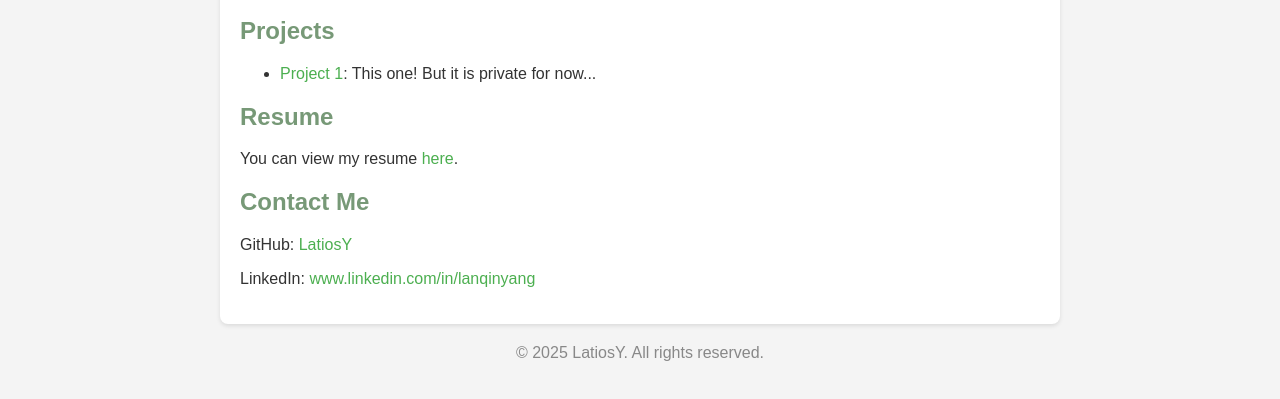
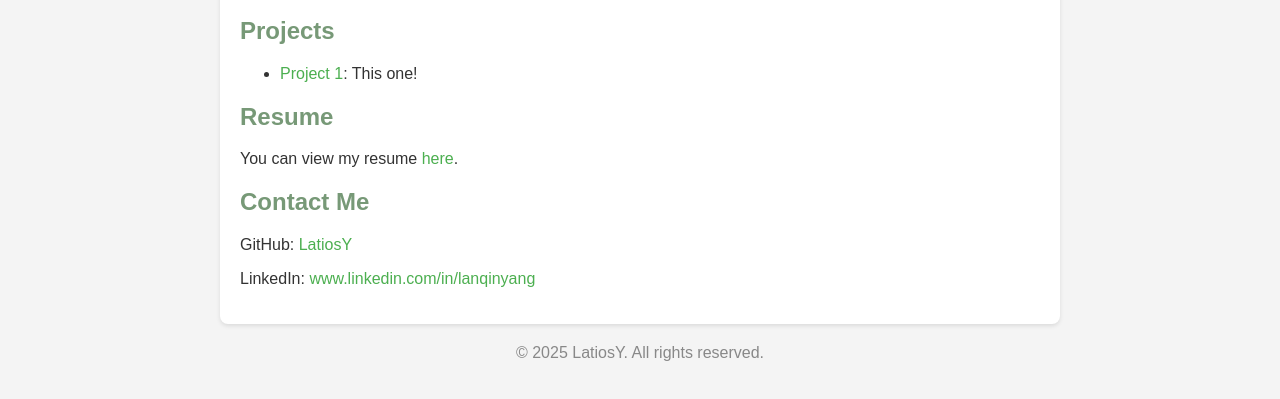
Before and after one commit to LatiosY/LatiosY.github.io, a plain HTML site: page index.html in a window 1280 px wide. Shown: the part 241-640 px from the top of the page. Drawn offline with Linux system fonts and the light colour scheme.

Commit message:
Update index.html

```diff
--- a/index.html
+++ b/index.html
@@ -58,7 +58,7 @@
 
         <h2>Projects</h2>
         <ul>
-            <li><a href="https://github.com/LatiosY/LatiosY.github.io" target="_blank">Project 1</a>: This one! But it is private for now...</li>
+            <li><a href="https://github.com/LatiosY/LatiosY.github.io" target="_blank">Project 1</a>: This one!</li>
         </ul>
 
         <h2>Resume</h2>
```
